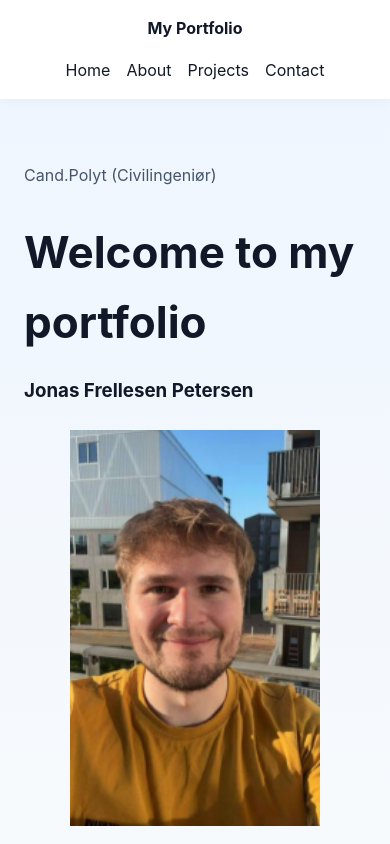
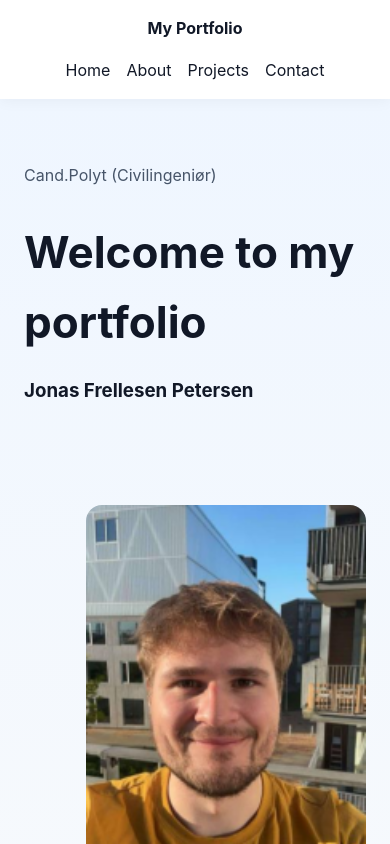
Before and after one commit to JonasFrellesen/JonasPortfolio, a React (Vite) app: page / in a window 390 px wide. Shown: the top 844 px of the page. Built offline with nearby package versions, Linux system fonts and the light colour scheme.

Commit message:
changed the spot of the picture and added padding

```diff
--- a/src/components/Hero.tsx
+++ b/src/components/Hero.tsx
@@ -6,20 +6,25 @@ function Hero() {
   return (
     <section id="home" className="hero-section">
       <div className="hero-copy">
+        <div className="hero-copy-header">
+          <div className="hero-copy-text">
             <p className="eyebrow">Cand.Polyt (Civilingeniør)</p>
             <h1>Welcome to my portfolio</h1>
             <h3>Jonas Frellesen Petersen</h3>
+          </div>
+          <div className="hero-profile">
             <img
               src={`${(import.meta as any).env.BASE_URL}Profilbillede.png`}
-            alt="Profile Image" width={250} height={250}
+              alt="Profile Image"
             />
+          </div>
+        </div>
         <button
           type="button"
           className="toggle-images-button"
           aria-expanded={showImages}
           onClick={() => setShowImages((prev) => !prev)}
         >
-
           {showImages ? "Hide images" : "Show images"}
         </button>
         <div className={`hero-images ${showImages ? "expanded" : ""}`}>
--- a/src/styles/global.css
+++ b/src/styles/global.css
@@ -88,8 +88,7 @@ textarea {
 }
 
 .hero-section {
-  padding: 4rem 2rem;
-  min-height: calc(100vh - 82px);
+  padding: 4rem 2rem 2rem;
   display: flex;
   align-items: center;
   justify-content: center;
@@ -97,7 +96,32 @@ textarea {
 }
 
 .hero-copy {
-  max-width: 620px;
+  max-width: 720px;
+}
+
+.hero-copy-header {
+  display: flex;
+  flex-direction: row-reverse;
+  align-items: center;
+  justify-content: space-between;
+  gap: 2rem;
+}
+
+.hero-copy-text {
+  flex: 1;
+}
+
+.hero-profile {
+  flex-shrink: 0;
+  width: 250px;
+}
+
+.hero-profile img {
+  display: block;
+  width: 100%;
+  height: auto;
+  border-radius: 1rem;
+  object-fit: cover;
 }
 
 .hero-copy img {
@@ -218,4 +242,15 @@ textarea {
   .hero-section {
     padding: 3rem 1.5rem;
   }
+
+  .hero-copy-header {
+    flex-wrap: wrap;
+    align-items: flex-start;
+  }
+
+  .hero-profile {
+    width: 100%;
+    max-width: 280px;
+    margin-top: 1.5rem;
+  }
 }
```
Lines whose indentation alone changed are shown as unchanged.
